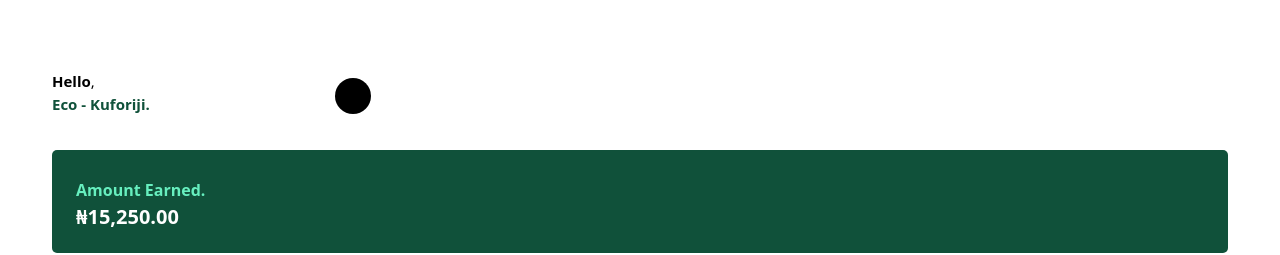
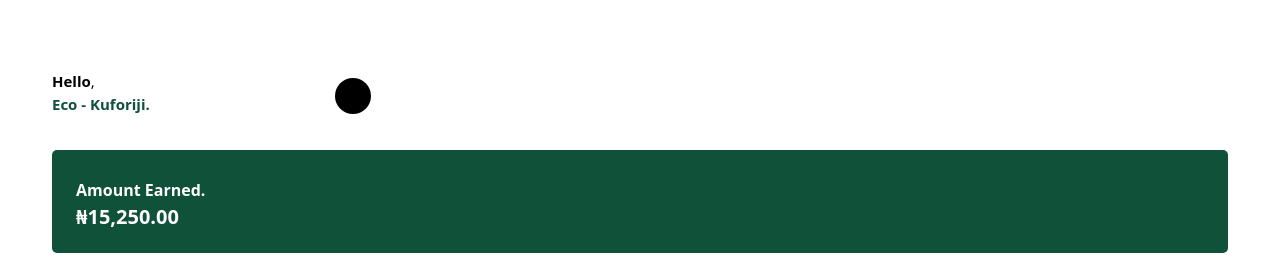
Before and after one commit to Itzadetunji/project-2, a plain HTML site: page truck-driver-1.html in a window 1280 px wide. Shown: the top 255 px of the page. Drawn offline with nearby package versions, Linux system fonts and the light colour scheme; a web font is replaced by a local one.

Commit message:
Chore: Updated truck-driver.html

```diff
--- a/truck-driver-1.html
+++ b/truck-driver-1.html
@@ -21,7 +21,7 @@
       </div>
       <div class="dark-green w-full h-[103px] rounded-[5px] mt-[35px]">
         <div class="">
-          <p class="tex-white pt-[28px] pl-[24px] light-green font-[600]">Amount Earned.</p>
+          <p class="text-white pt-[28px] pl-[24px] light-green font-[600]">Amount Earned.</p>
           <p class="text-[20px] text-white pl-[24px] font-[800]">₦15,250.00</p>
         </div>
       </div>
```
